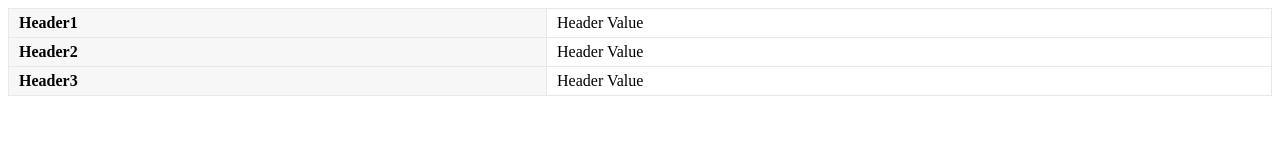
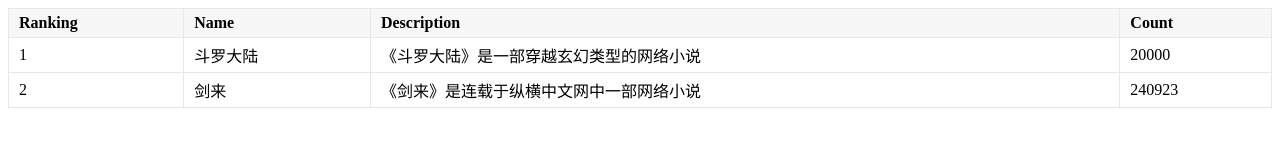
Before and after one commit to afeiship/webkit-sassui-table, a website: page docs/index.html in a window 1280 px wide. Drawn offline with Linux system fonts and the light colour scheme.

Commit message:
issue: udpate html

```diff
--- a/docs/index.html
+++ b/docs/index.html
@@ -10,16 +10,23 @@
 <body>
   <table width="100%" class="webkit-sassui-table">
     <tr>
-      <th>Header1</th>
-      <td>Header Value</td>
+      <th>Ranking</th>
+      <th>Name</th>
+      <th>Description</th>
+      <th>Count</th>
     </tr>
     <tr>
-      <th>Header2</th>
-      <td>Header Value</td>
+      <td>1</td>
+      <td>斗罗大陆</td>
+      <td>《斗罗大陆》是一部穿越玄幻类型的网络小说</td>
+      <td>20000</td>
     </tr>
+
     <tr>
-      <th>Header3</th>
-      <td>Header Value</td>
+      <td>2</td>
+      <td>剑来</td>
+      <td>《剑来》是连载于纵横中文网中一部网络小说</td>
+      <td>240923</td>
     </tr>
   </table>
 </body>
```
